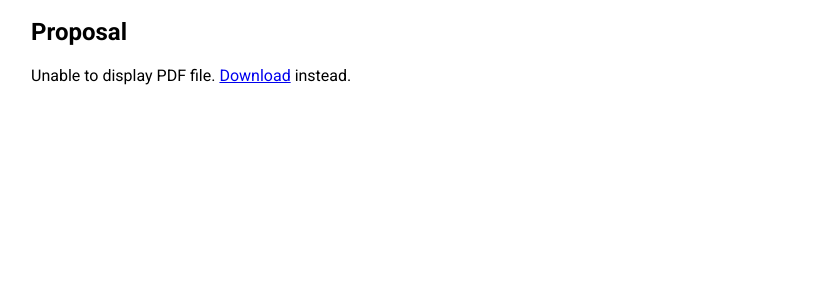
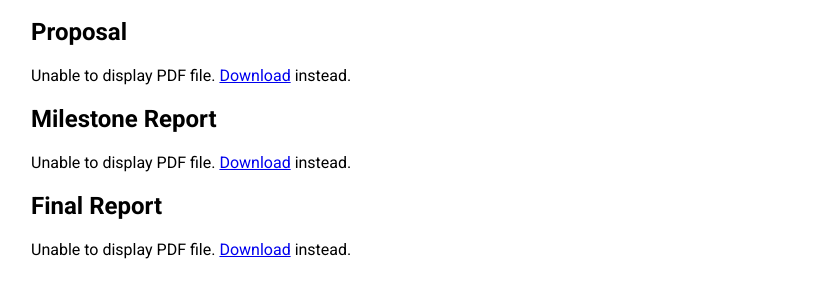
Before and after one commit to ndaruvala/15418-final-project, a plain HTML site: page docs/index.html in a window 1280 px wide. Shown: the part 127-424 px from the top of the page, without its empty margins (135-961 px from the left). Drawn offline with Linux system fonts and the light colour scheme.

Commit message:
Add milestone and final report

```diff
--- a/docs/index.html
+++ b/docs/index.html
@@ -17,6 +17,14 @@
         <object data="https://github.com/ndaruvala/15418-final-project/blob/b19bbec3133fb5c354c448d6a27684eb1de5e286/docs/media/15_418_Final_Project.pdf" type="application/pdf" width="100%" height="800px">
             <p>Unable to display PDF file. <a href="https://github.com/ndaruvala/15418-final-project/blob/b19bbec3133fb5c354c448d6a27684eb1de5e286/docs/media/15_418_Final_Project.pdf">Download</a> instead.</p>
         </object>
+        <h2>Milestone Report</h2>
+        <object data="https://github.com/ndaruvala/15418-final-project/blob/b19bbec3133fb5c354c448d6a27684eb1de5e286/docs/media/Milestone-Report.pdf" type="application/pdf" width="100%" height="800px">
+            <p>Unable to display PDF file. <a href="https://github.com/ndaruvala/15418-final-project/blob/b19bbec3133fb5c354c448d6a27684eb1de5e286/docs/media/Milestone-Report.pdf">Download</a> instead.</p>
+        </object>
+        <h2>Final Report</h2>
+        <object data="https://github.com/ndaruvala/15418-final-project/blob/b19bbec3133fb5c354c448d6a27684eb1de5e286/docs/media/Final-Report.pdf" type="application/pdf" width="100%" height="800px">
+            <p>Unable to display PDF file. <a href="https://github.com/ndaruvala/15418-final-project/blob/b19bbec3133fb5c354c448d6a27684eb1de5e286/docs/media/Final-Report.pdf">Download</a> instead.</p>
+        </object>
     </div>
 </body>
 </html>
```
Also changed, not shown: 2 other files.
